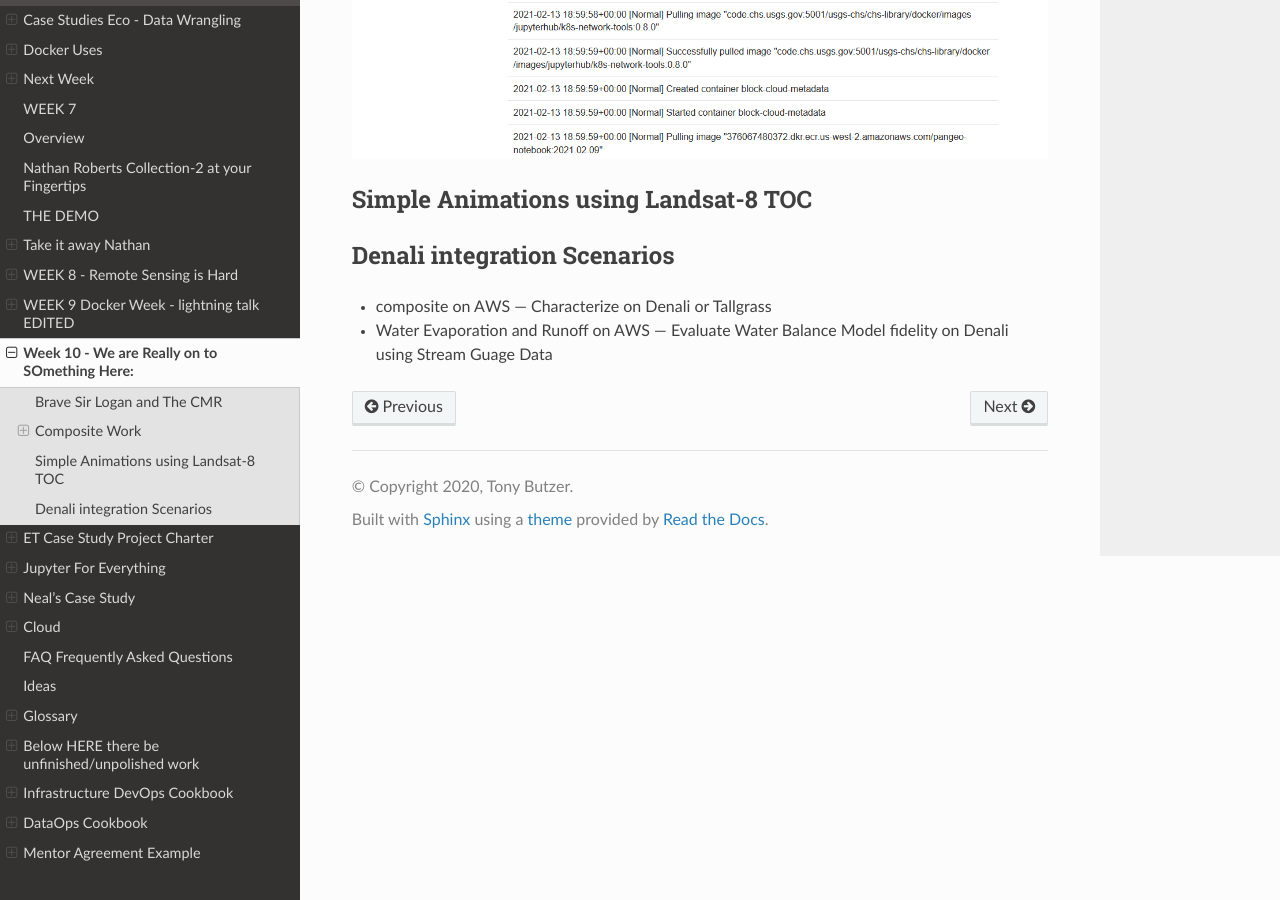
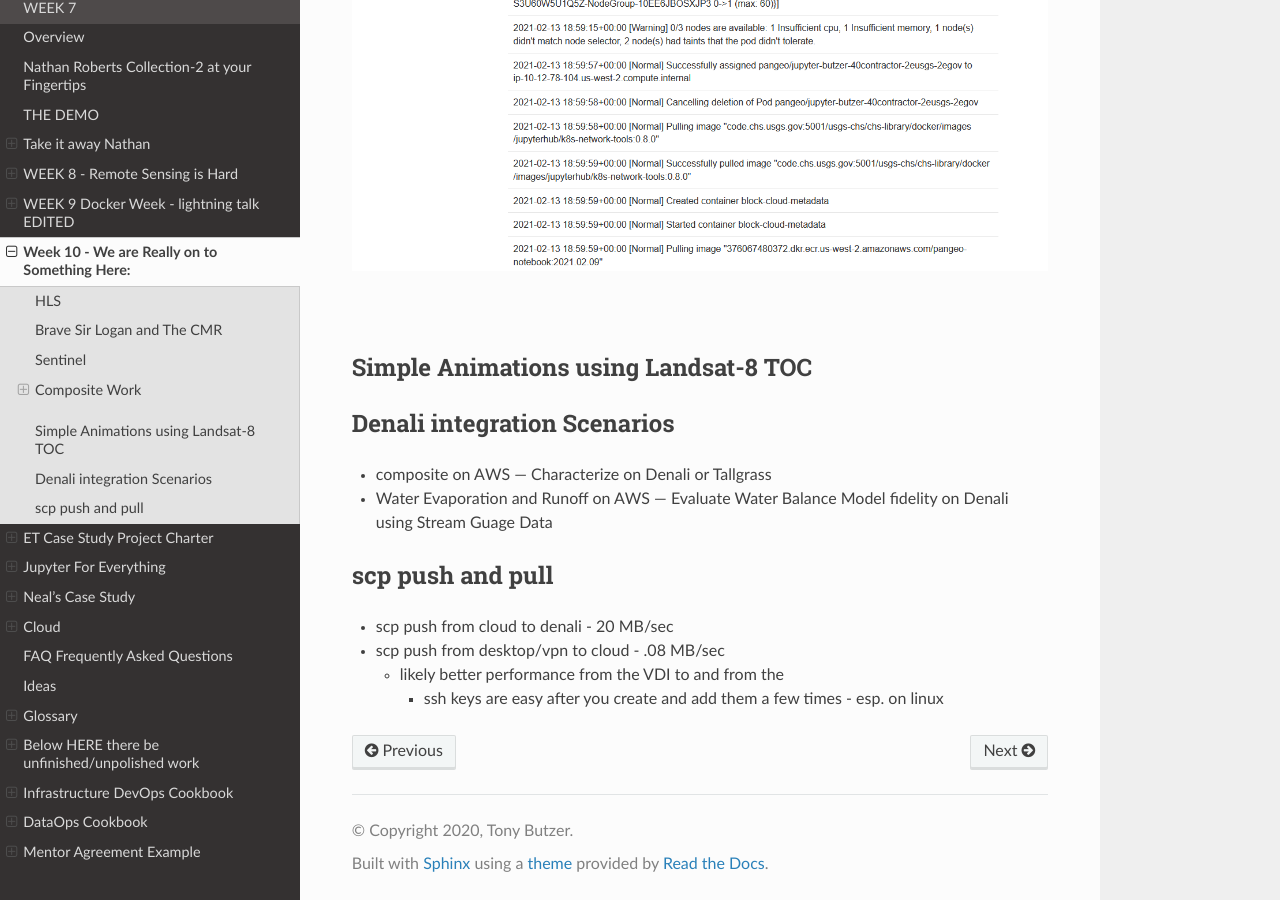
Before and after one commit to tonybutzer/harmony-docs, a Sphinx documentation site: the page built from documentation/source/10week.md, in a window 1280 px wide and 900 px high, scrolled down 1256 px. Built offline with Sphinx 7.4.7 and the Read the Docs theme 2.0.0, drawn with Linux system fonts in a browser that asks for light colours; pages that are not in the unit, such as notebooks, are missing from menus; some of the changed text lies outside the part shown.

Commit message:
automatic git update from Makefile

```diff
--- a/documentation/source/10week.md
+++ b/documentation/source/10week.md
@@ -1,4 +1,4 @@
-# Week 10 - We are Really on to SOmething Here:
+# Week 10 - We are Really on to Something Here:
 
 - synergies between the cloud and hpc
 - high speed data movement
@@ -19,6 +19,7 @@
 - get rid of WINDOWS and all of its poor engineering.
 
 
+## HLS
 ## Brave Sir Logan and The CMR
 - Common Metadata Repository (CMR) - Earthdata - NASA
 - Logan says register here:
@@ -29,6 +30,7 @@
 [https://www.google.com/maps/d/?hl=en](https://www.google.com/maps/d/?hl=en)
 
 
+## Sentinel
 ## Composite Work
 
 ### Pangeo Startup Sequence
@@ -36,6 +38,7 @@
 ![pang](./Assets/pangeo-k8s-startup-event-log.PNG)
 
 
+##
 ## Simple Animations using Landsat-8 TOC
 
 
@@ -43,3 +46,10 @@
 
 - composite on AWS --- Characterize on Denali or Tallgrass
 - Water Evaporation and Runoff on AWS --- Evaluate Water Balance Model fidelity on Denali using Stream Guage Data
+
+## scp push and pull
+
+- scp push from cloud to denali - 20 MB/sec
+- scp push from desktop/vpn to cloud - .08 MB/sec
+    - likely better performance from the VDI to and from the
+        - ssh keys are easy after you create and add them a few times - esp. on linux
```
